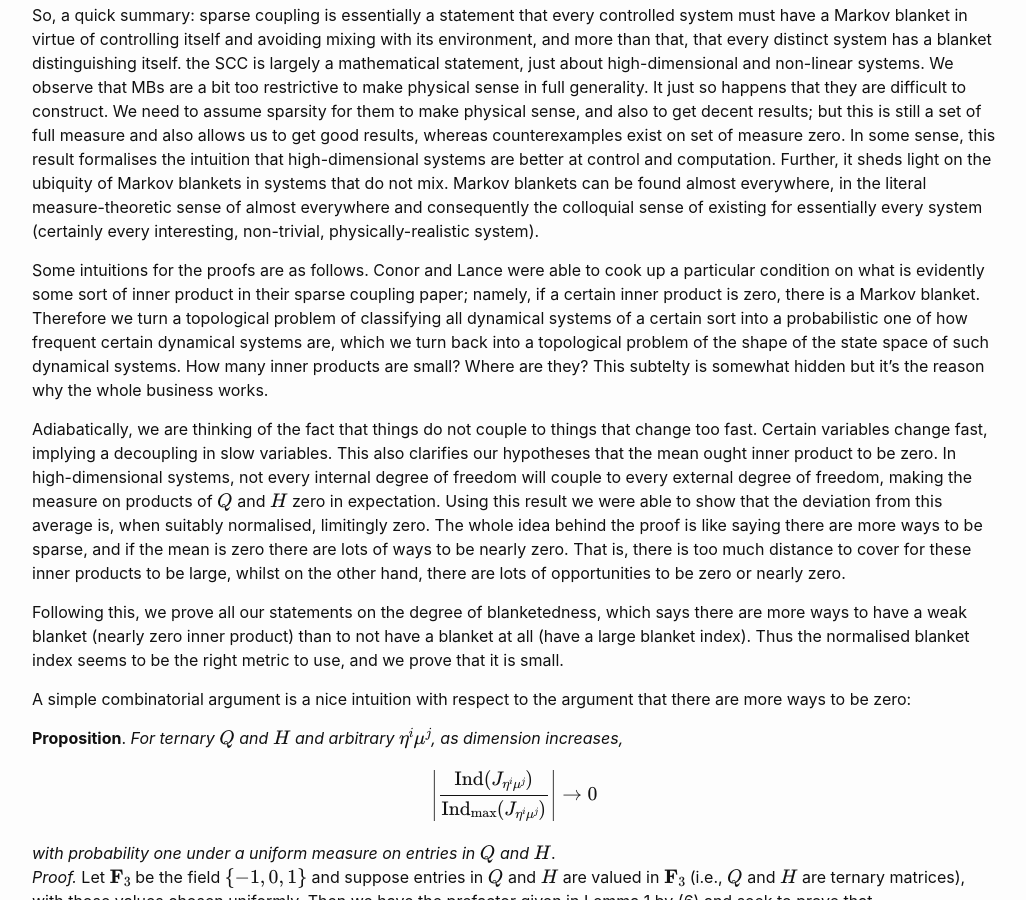
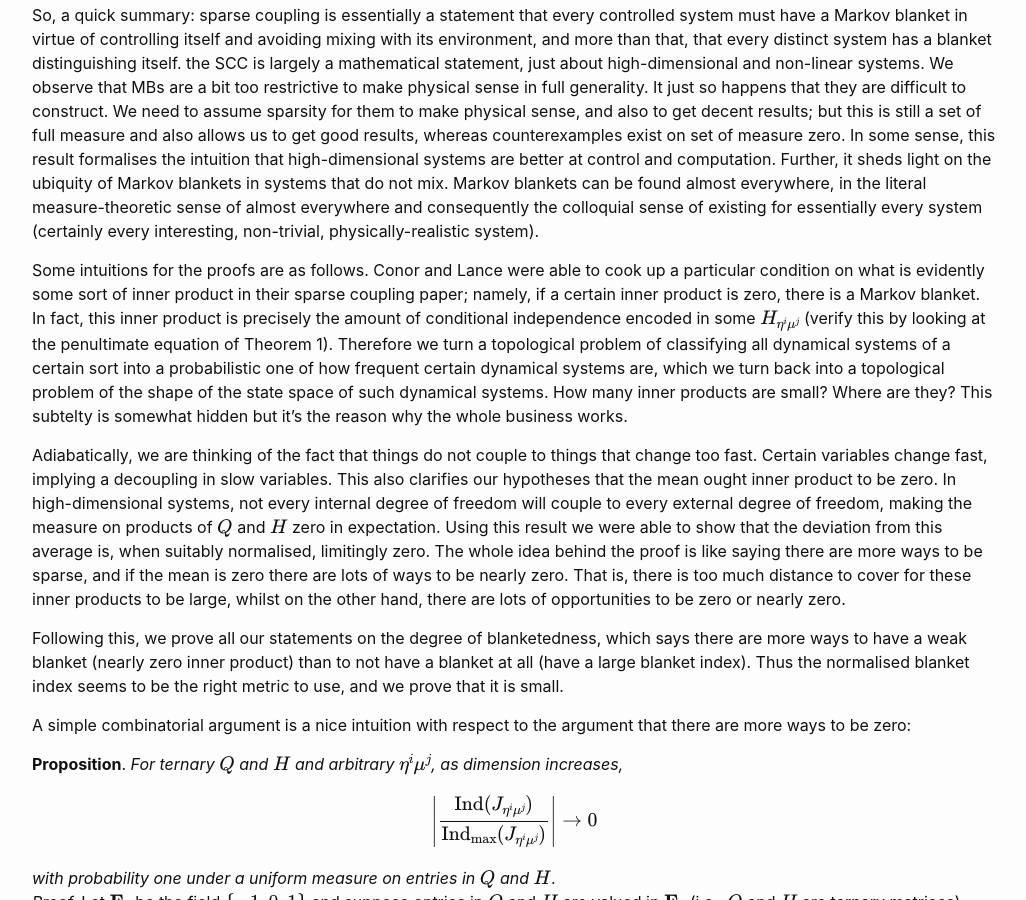
Before and after one commit to DARSakthi/DARSakthi.github.io, a Jekyll site: the page built from _posts/2022-07-18-SCC.markdown, in a window 1280 px wide and 900 px high, scrolled down 1412 px. Shown: the whole window, without its empty margins (126-1152 px from the left). Built offline with Jekyll 4.4.1, drawn with Linux system fonts in a browser that asks for light colours; formulas are drawn with MathJax 3; comment, search, counter and statistics services are not loaded.

Commit message:
Added remark

```diff
--- a/_posts/2022-07-18-SCC.markdown
+++ b/_posts/2022-07-18-SCC.markdown
@@ -21,7 +21,7 @@ Having a Markov blanket is a little more complicated than just $$p(\eta \mid b,
 
 So, a quick summary: sparse coupling is essentially a statement that every controlled system must have a Markov blanket in virtue of controlling itself and avoiding mixing with its environment, and more than that, that every distinct system has a blanket distinguishing itself. the SCC is largely a mathematical statement, just about high-dimensional and non-linear systems. We observe that MBs are a bit too restrictive to make physical sense in full generality. It just so happens that they are difficult to construct. We need to assume sparsity for them to make physical sense, and also to get decent results; but this is still a set of full measure and also allows us to get good results, whereas counterexamples exist on set of measure zero. In some sense, this result formalises the intuition that high-dimensional systems are better at control and computation. Further, it sheds light on the ubiquity of Markov blankets in systems that do not mix. Markov blankets can be found almost everywhere, in the literal measure-theoretic sense of almost everywhere and consequently the colloquial sense of existing for essentially every system (certainly every interesting, non-trivial, physically-realistic system).
 
-Some intuitions for the proofs are as follows. Conor and Lance were able to cook up a particular condition on what is evidently some sort of inner product in their sparse coupling paper; namely, if a certain inner product is zero, there is a Markov blanket. Therefore we turn a topological problem of classifying all dynamical systems of a certain sort into a probabilistic one of how frequent certain dynamical systems are, which we turn back into a topological problem of the shape of the state space of such dynamical systems. How many inner products are small? Where are they? This subtelty is somewhat hidden but it's the reason why the whole business works.
+Some intuitions for the proofs are as follows. Conor and Lance were able to cook up a particular condition on what is evidently some sort of inner product in their sparse coupling paper; namely, if a certain inner product is zero, there is a Markov blanket. In fact, this inner product is precisely the amount of conditional independence encoded in some $H_{\eta^i\mu^j}$ (verify this by looking at the penultimate equation of Theorem 1). Therefore we turn a topological problem of classifying all dynamical systems of a certain sort into a probabilistic one of how frequent certain dynamical systems are, which we turn back into a topological problem of the shape of the state space of such dynamical systems. How many inner products are small? Where are they? This subtelty is somewhat hidden but it's the reason why the whole business works.
 
 Adiabatically, we are thinking of the fact that things do not couple to things that change too fast. Certain variables change fast, implying a decoupling in slow variables. This also clarifies our hypotheses that the mean ought inner product to be zero. In high-dimensional systems, not every internal degree of freedom will couple to every external degree of freedom, making the measure on products of $Q$ and $H$ zero in expectation. Using this result we were able to show that the deviation from this average is, when suitably normalised, limitingly zero. The whole idea behind the proof is like saying there are more ways to be sparse, and if the mean is zero there are lots of ways to be nearly zero. That is, there is too much distance to cover for these inner products to be large, whilst on the other hand, there are lots of opportunities to be zero or nearly zero.
 
```
